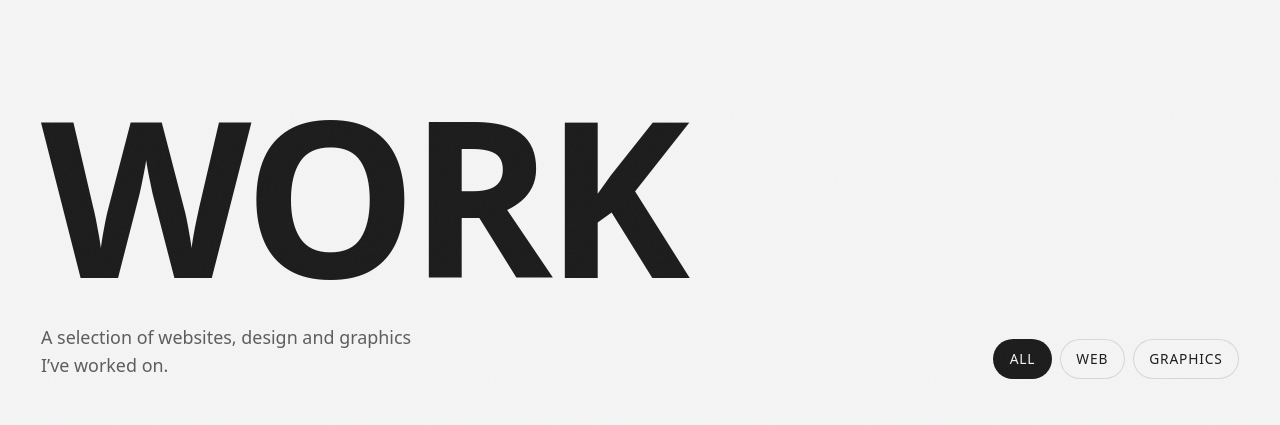
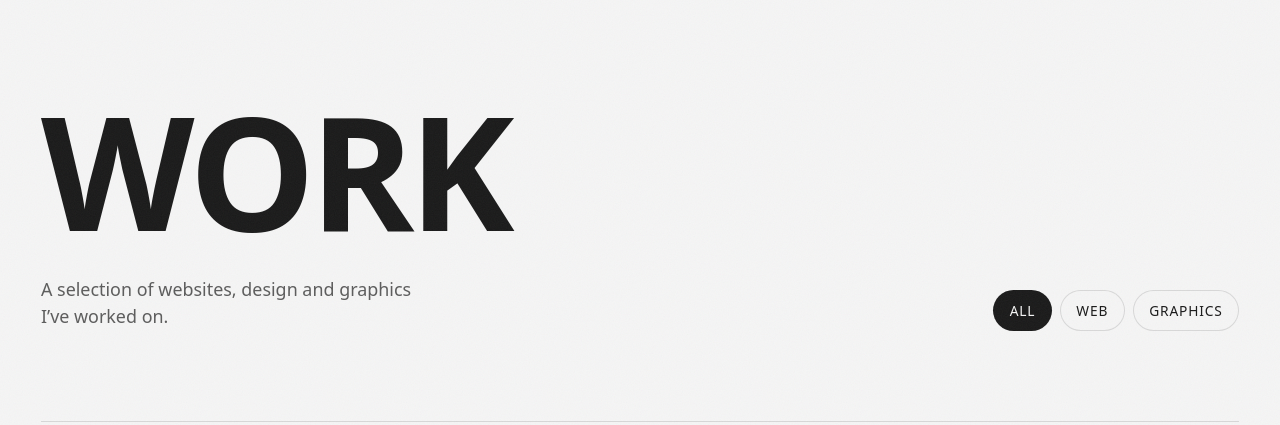
Before and after one commit to flashayy/portfolio, an Astro site: page /en/work in a window 1280 px wide. Shown: the part 73-498 px from the top of the page. Built offline with nearby package versions, Linux system fonts and the light colour scheme; Astro itself is replaced by a stand-in of ours.

Commit message:
Nadpis Projekty v jednom riadku
Veľkosť nadpisu sa riadi šírkou obrazovky a zalomenie je zakázané.
Animácia nadpisov delí aj na slová, takže sa nadpisy projektov lámu
iba medzi slovami, nie uprostred slova.

Co-Authored-By: Claude Opus 5.5 <noreply@anthropic.com>

```diff
--- a/src/scripts/main.ts
+++ b/src/scripts/main.ts
@@ -527,7 +527,7 @@ function prepareIntro() {
 
   const title = qs('[data-intro-title]');
   if (title) {
-    const split = new SplitText(title, { type: 'lines,chars', mask: 'lines', linesClass: 'split-line' });
+    const split = new SplitText(title, { type: 'lines,words,chars', mask: 'lines', linesClass: 'split-line' });
     gsap.set(title, { autoAlpha: 1 });
     intro.from(split.chars, { yPercent: 160, duration: 1.3, stagger: 0.025 }, 0);
   }
--- a/src/views/WorkIndex.astro
+++ b/src/views/WorkIndex.astro
@@ -82,8 +82,10 @@ const filters = (['all', 'web', 'graphic'] as const).map((key) => ({
   .windex__head {
     margin-bottom: clamp(3rem, 7vw, 6rem);
   }
+  /* Vždy v jednom riadku: veľkosť podľa šírky, aby sa PROJEKTY zmestili */
   .windex__title {
-    font-size: clamp(4rem, 17vw, 18rem);
+    font-size: clamp(2.5rem, 12.4vw, 15rem);
+    white-space: nowrap;
     font-variation-settings: 'wdth' 125;
     line-height: 0.82;
   }
```
